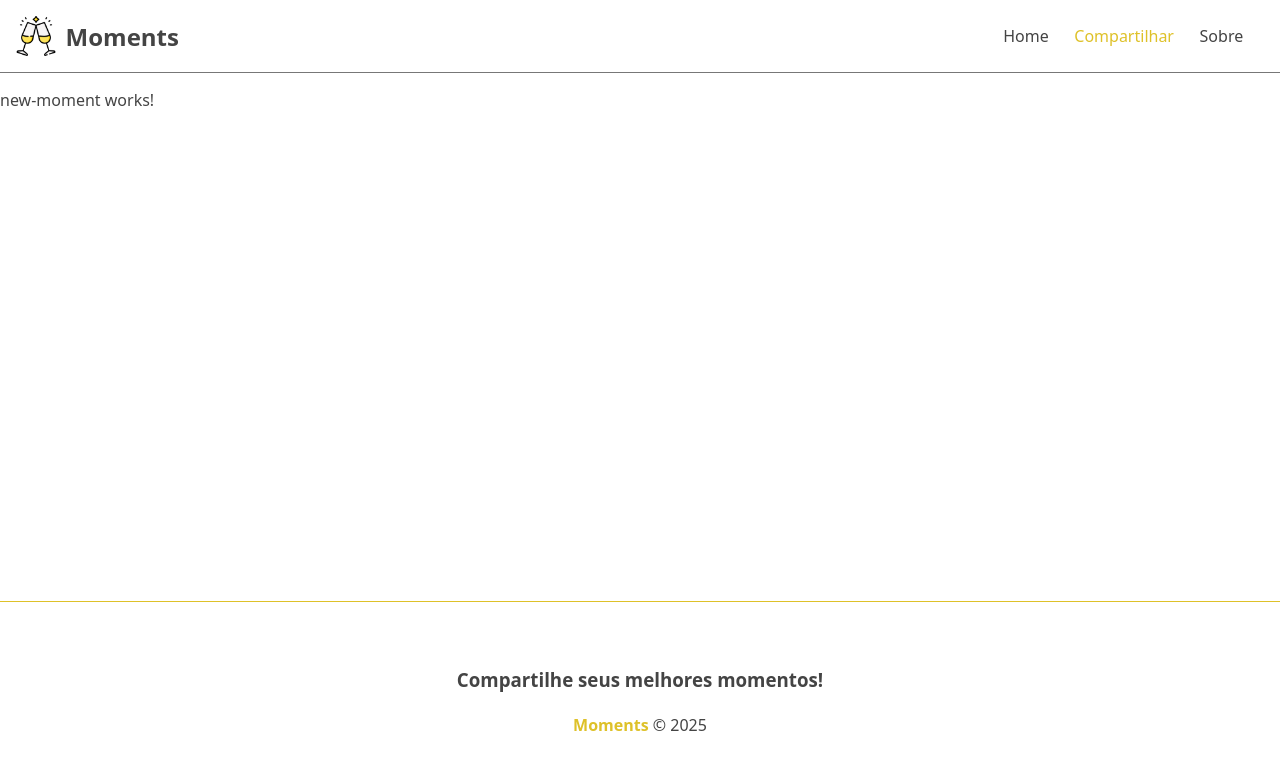
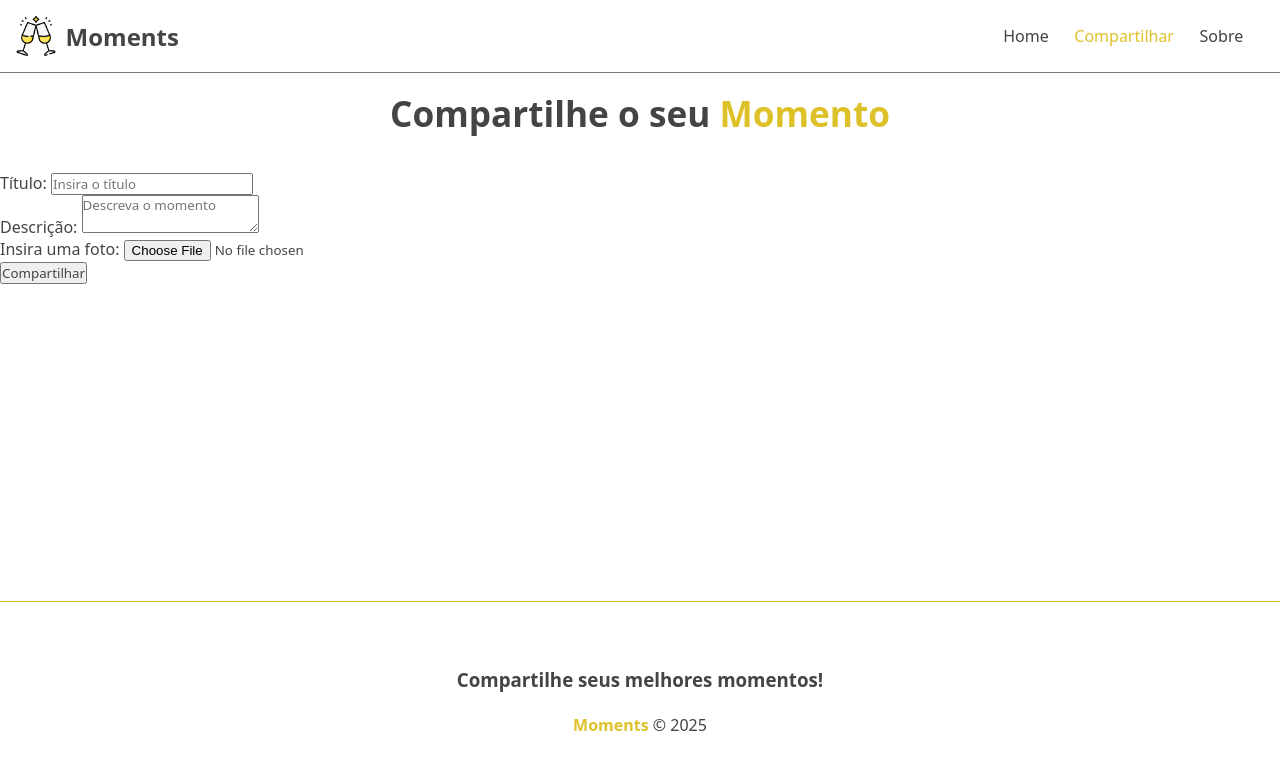
Before and after one commit to Hyagodevbfr/moments-project-angular, an Angular app: page /moments/new in a window 1280 px wide. Shown: the top 770 px of the page. Built offline with nearby package versions, Linux system fonts and the light colour scheme.

Commit message:
style: add style in new moment component

```diff
--- a/src/app/components/pages/new-moment/new-moment.component.css
+++ b/src/app/components/pages/new-moment/new-moment.component.css
@@ -0,0 +1,8 @@
+h2 {
+  text-align: center;
+  margin-bottom: 1em;
+  font-size: 2.2em;
+}
+h2 span {
+  color: #dec129;
+}
--- a/src/app/components/pages/new-moment/new-moment.component.html
+++ b/src/app/components/pages/new-moment/new-moment.component.html
@@ -1 +1,2 @@
-<p>new-moment works!</p>
+<h2>Compartilhe o seu <span>Momento</span></h2>
+<app-moment-form [btnText]="btnText"></app-moment-form>
--- a/src/app/components/pages/new-moment/new-moment.component.ts
+++ b/src/app/components/pages/new-moment/new-moment.component.ts
@@ -3,8 +3,11 @@ import { Component } from '@angular/core';
 @Component({
   selector: 'app-new-moment',
   templateUrl: './new-moment.component.html',
-  styleUrls: ['./new-moment.component.css']
+  styleUrls: ['./new-moment.component.css'],
 })
 export class NewMomentComponent {
+  constructor() {}
+  ngOnInit(): void {}
 
+  btnText = 'Compartilhar';
 }
```
